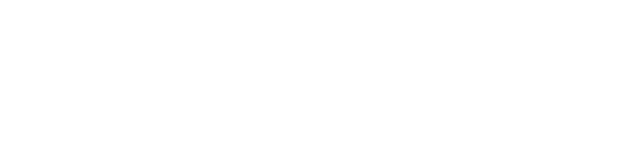
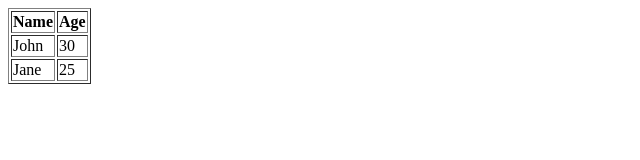
Before and after one commit to Pratap-coder/Git_Project, a plain HTML site: page JavaScript/index.html in a window 1280 px wide. Shown: the whole page, without its empty margins (0-640 px from the left). Drawn offline with Linux system fonts and the light colour scheme.

Commit message:
modified index file

```diff
--- a/JavaScript/index.html
+++ b/JavaScript/index.html
@@ -6,6 +6,18 @@
     <title>Document</title>
 </head>
 <body>
-
+<table border="1">
+    <tr>
+        <th>Name</th>
+        <th>Age</th>
+    </tr>
+    <tr>
+        <td>John</td>
+        <td>30</td>
+    </tr>
+    <tr>
+        <td>Jane</td>
+        <td>25</td>
+    </tr>
 </body>
 </html>
```
